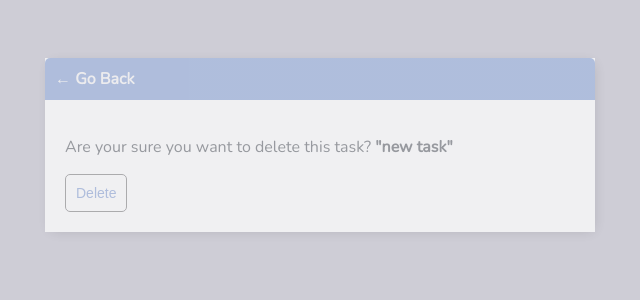
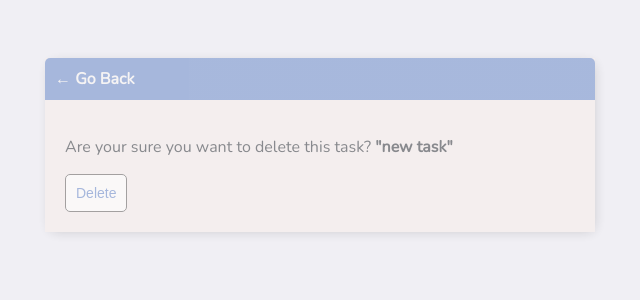
Before and after one commit to itsnegaar/ToDoList, a Django app: page /task_delete/4/ in a window 1280 px wide. Shown: the top 300 px of the page, without its empty margins (320-960 px from the left). Run offline with Django 4.2, Linux system fonts and the light colour scheme; a user stored in the database is signed in; data comes from the database, SQL or seed files in the repository; both versions use the stored data as it was after the commit.

Commit message:
bug fixes

```diff
--- a/todolist/base/templates/base/main.html
+++ b/todolist/base/templates/base/main.html
@@ -16,7 +16,7 @@
 
     <style>
         body {
-            background-color: #cecdd6;
+            background-color: #f0eff4;
             font-family: 'Nunito', sans-serif;
             padding-top: 50px;
         }
@@ -43,10 +43,10 @@
         .container {
             max-width: 550px;
             margin: auto;
-            background-color: #fff;
+            background-color: #f5eeee;
             -webkit-box-shadow: 2px 2px 13px -4px rgba(0, 0, 0, 0.21);
             box-shadow: 2px 2px 13px -4px rgba(0, 0, 0, 0.21);
-            opacity: 0.7;
+            opacity: 0.9;
         }
 
         input {
--- a/todolist/base/views.py
+++ b/todolist/base/views.py
@@ -40,7 +40,7 @@ class RegisterPage(FormView):
     def get(self , *args , **kwargs):
         if self.request.user.is_authenticated:
             return redirect('tasks')
-        return super(RegisterPage , self).get()
+        return super(RegisterPage , self).get(*args, **kwargs)
 
 
 class TaskList(LoginRequiredMixin , ListView):
```
Also changed, not shown: todolist/db.sqlite3.
